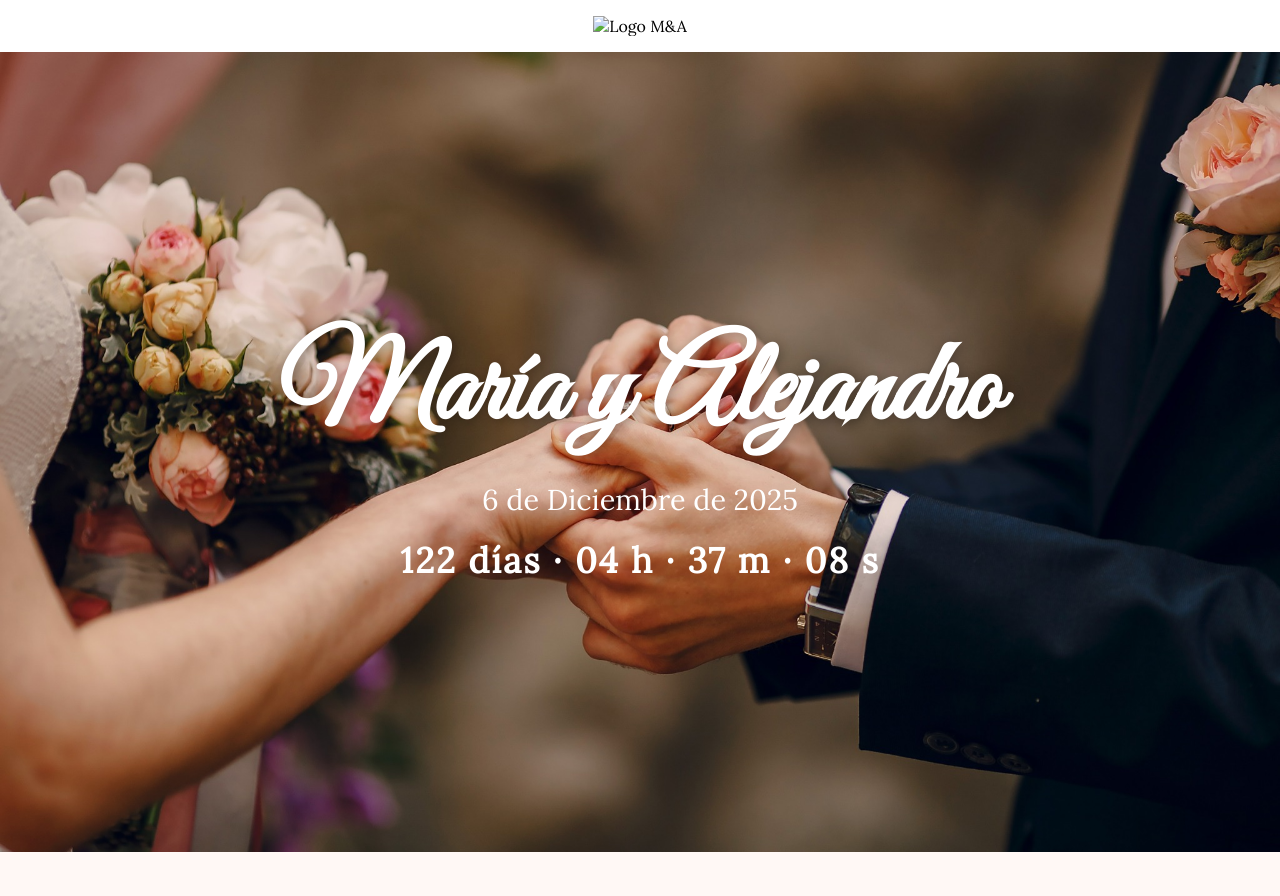
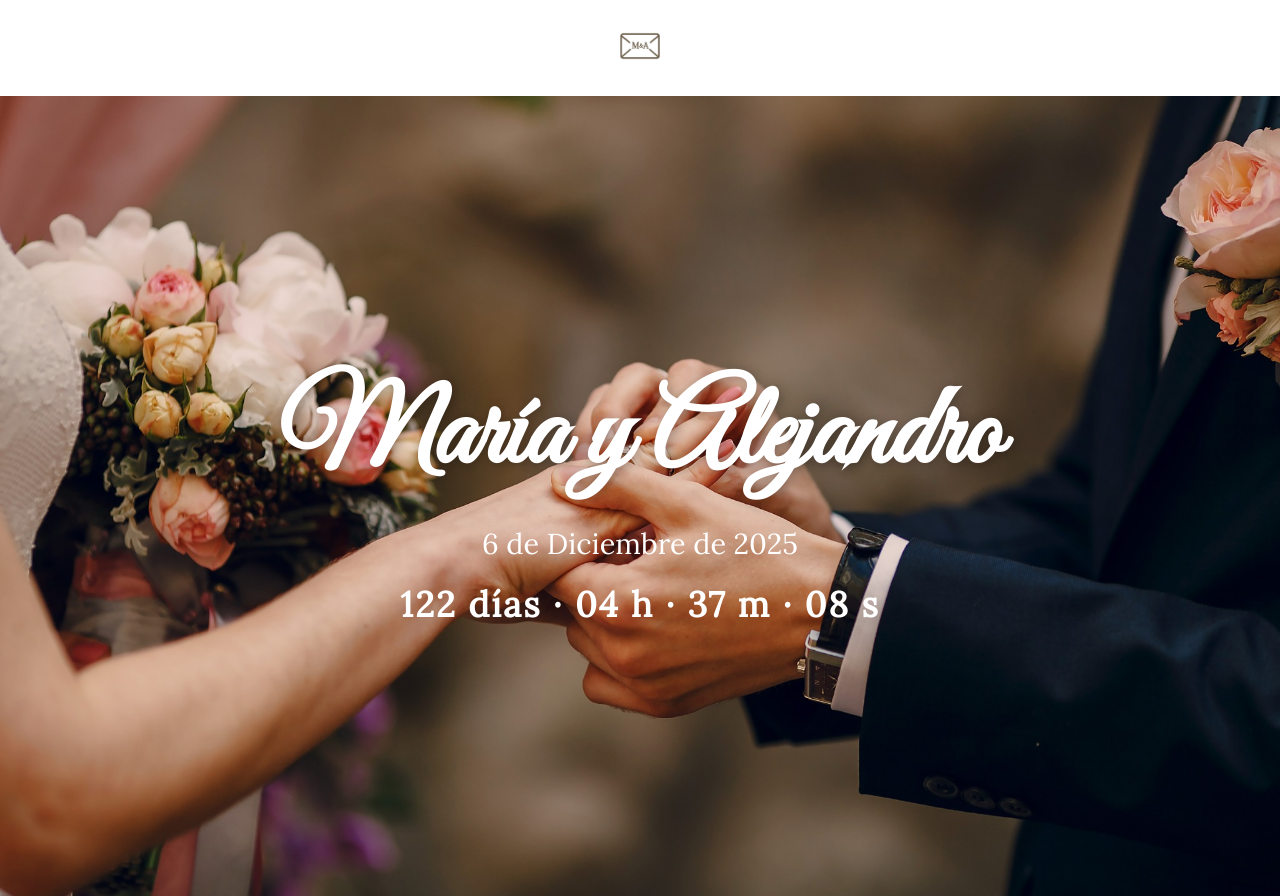
Before and after one commit to snolls/bodamariayalejandro, a plain HTML site: page index.html in a window 1280 px wide. Shown: the top 896 px of the page. Drawn offline with Linux system fonts and the light colour scheme.

Commit message:
Update index.html

```diff
--- a/index.html
+++ b/index.html
@@ -12,7 +12,7 @@
 
 <body>
     <header style="text-align: center; padding: 1rem;">
-      <img src="images/logo-ma.png" alt="Logo M&A" style="height: 60px;">
+      <img src="images/logo.png" alt="Logo M&A" style="height: 60px;">
     </header>
     <section class="hero">
         <div class="overlay">
```
